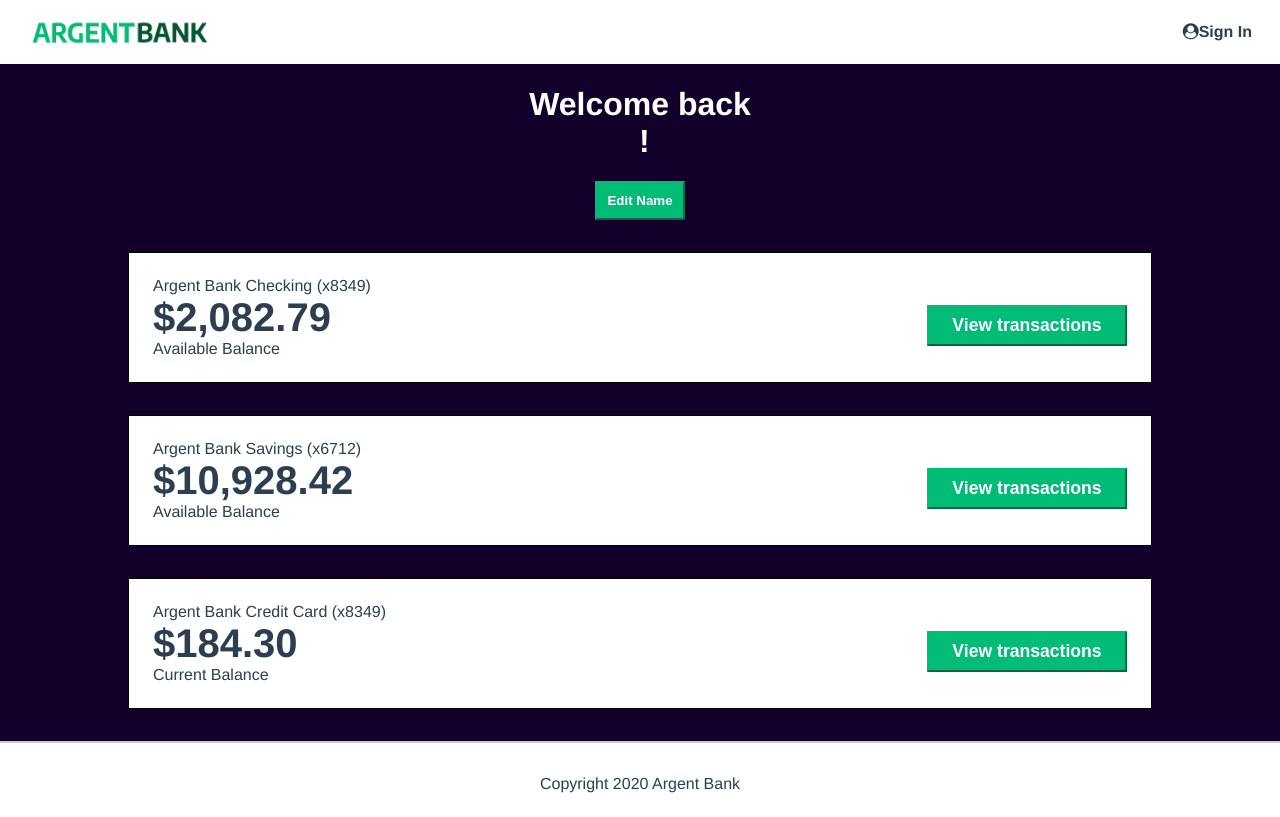
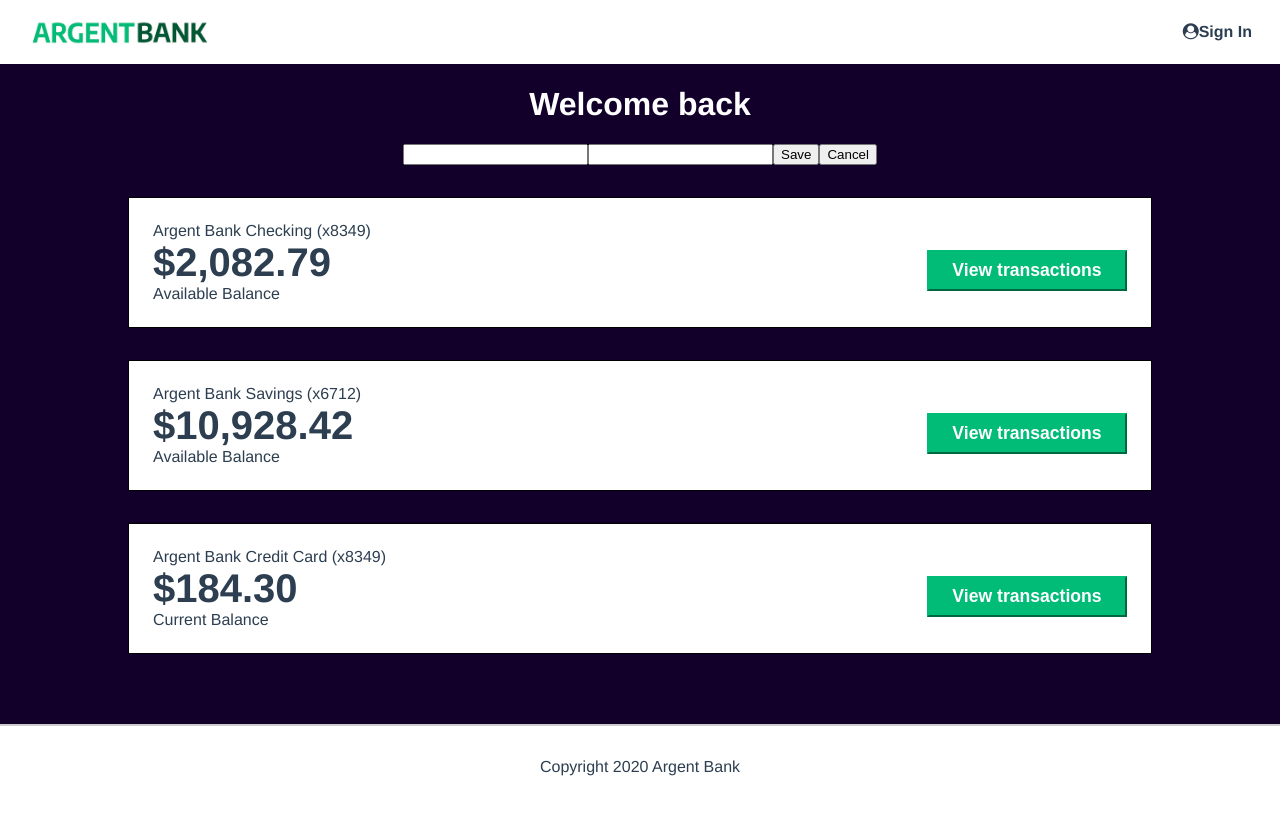
Before and after one commit to Sophianasseri/SophiaNasseri_13_04052022, a React (Create React App) app: page /user in a window 1280 px wide. Both pictures are taken after a click on the button "Edit Name". Built offline with nearby package versions, Linux system fonts and the light colour scheme; no server answers.

Commit message:
feat: edit first/last name state

```diff
--- /dev/null
+++ b/src/components/EditProfile/EditProfile.jsx
@@ -0,0 +1,55 @@
+import { useState } from 'react';
+import { useDispatch } from 'react-redux';
+import { editUserProfile } from '../../features/userSlice';
+import { useSelector } from 'react-redux';
+
+const EditProfile = ({ firstNameData, lastNameData }) => {
+  const [firstName, setFirstName] = useState();
+  const [lastName, setLastName] = useState();
+  const [isEdit, setIsEdit] = useState();
+
+  const dispatch = useDispatch();
+  const token = useSelector((state) => state.user.token);
+
+  const handleSubmit = (e) => {
+    e.preventDefault();
+    dispatch(editUserProfile({ token, firstName, lastName }));
+    setIsEdit(!isEdit);
+  };
+
+  const onFirstNameChanged = (e) => setFirstName(e.target.value);
+  const onLastNameChanged = (e) => setLastName(e.target.value);
+
+  return isEdit ? (
+    <form onSubmit={handleSubmit}>
+      <h1>Welcome back</h1>
+      <input
+        type="text"
+        placeholder={firstNameData}
+        value={firstName || ''}
+        onChange={onFirstNameChanged}
+      />
+      <input
+        type="text"
+        placeholder={lastNameData}
+        value={lastName || ''}
+        onChange={onLastNameChanged}
+      />
+      <button type="submit">Save</button>
+      <button onClick={() => setIsEdit(!isEdit)}>Cancel</button>
+    </form>
+  ) : (
+    <>
+      <h1>
+        Welcome back <br />
+        {firstNameData}&nbsp;
+        {lastNameData}!
+      </h1>
+      <button className="edit-button" onClick={setIsEdit}>
+        Edit Name
+      </button>
+    </>
+  );
+};
+
+export default EditProfile;
--- a/src/features/userSlice.js
+++ b/src/features/userSlice.js
@@ -43,6 +43,24 @@ export const getUserProfile = createAsyncThunk(
   },
 );
 
+export const editUserProfile = createAsyncThunk(
+  'user/editUserProfile',
+  async ({ token, firstName, lastName }, { rejectWithValue }) => {
+    try {
+      const response = await axios({
+        method: 'put',
+        url: PROFILE_URL,
+        headers: { Authorization: `Bearer ${token}` },
+        data: { firstName, lastName },
+      });
+      console.log(response.data);
+      return response.data;
+    } catch (err) {
+      return rejectWithValue(err.response.data);
+    }
+  },
+);
+
 export const userSlice = createSlice({
   name: 'user',
   initialState,
@@ -67,6 +85,11 @@ export const userSlice = createSlice({
         const { firstName, lastName } = action.payload.body;
         state.firstName = firstName;
         state.lastName = lastName;
+      })
+      .addCase(editUserProfile.fulfilled, (state, action) => {
+        const { firstName, lastName } = action.payload.body;
+        state.firstName = firstName;
+        state.lastName = lastName;
       });
   },
 });
--- a/src/pages/User.jsx
+++ b/src/pages/User.jsx
@@ -1,6 +1,7 @@
 import { useEffect } from 'react';
 import { useDispatch, useSelector } from 'react-redux';
 import Account from '../components/Account/Account';
+import EditProfile from '../components/EditProfile/EditProfile';
 import Header from '../components/Header/Header';
 import { getUserProfile } from '../features/userSlice';
 
@@ -21,12 +22,7 @@ const User = () => {
       <Header />
       <main className="main bg-dark">
         <div className="header">
-          <h1>
-            Welcome back <br />
-            {firstName}&nbsp;
-            {lastName}!
-          </h1>
-          <button className="edit-button">Edit Name</button>
+          <EditProfile firstNameData={firstName} lastNameData={lastName} />
         </div>
         <h2 className="sr-only">Accounts</h2>
         <Account
```
